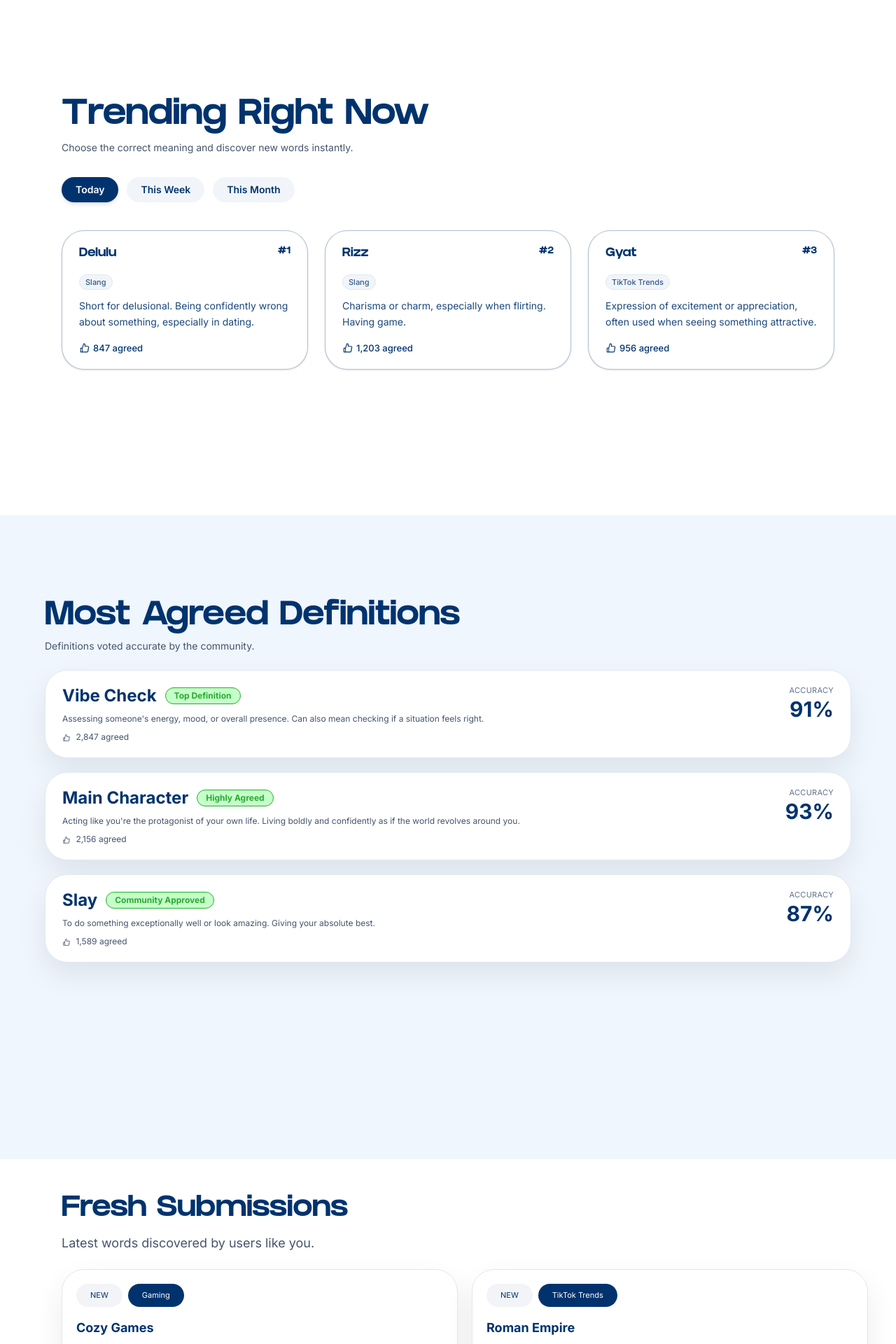
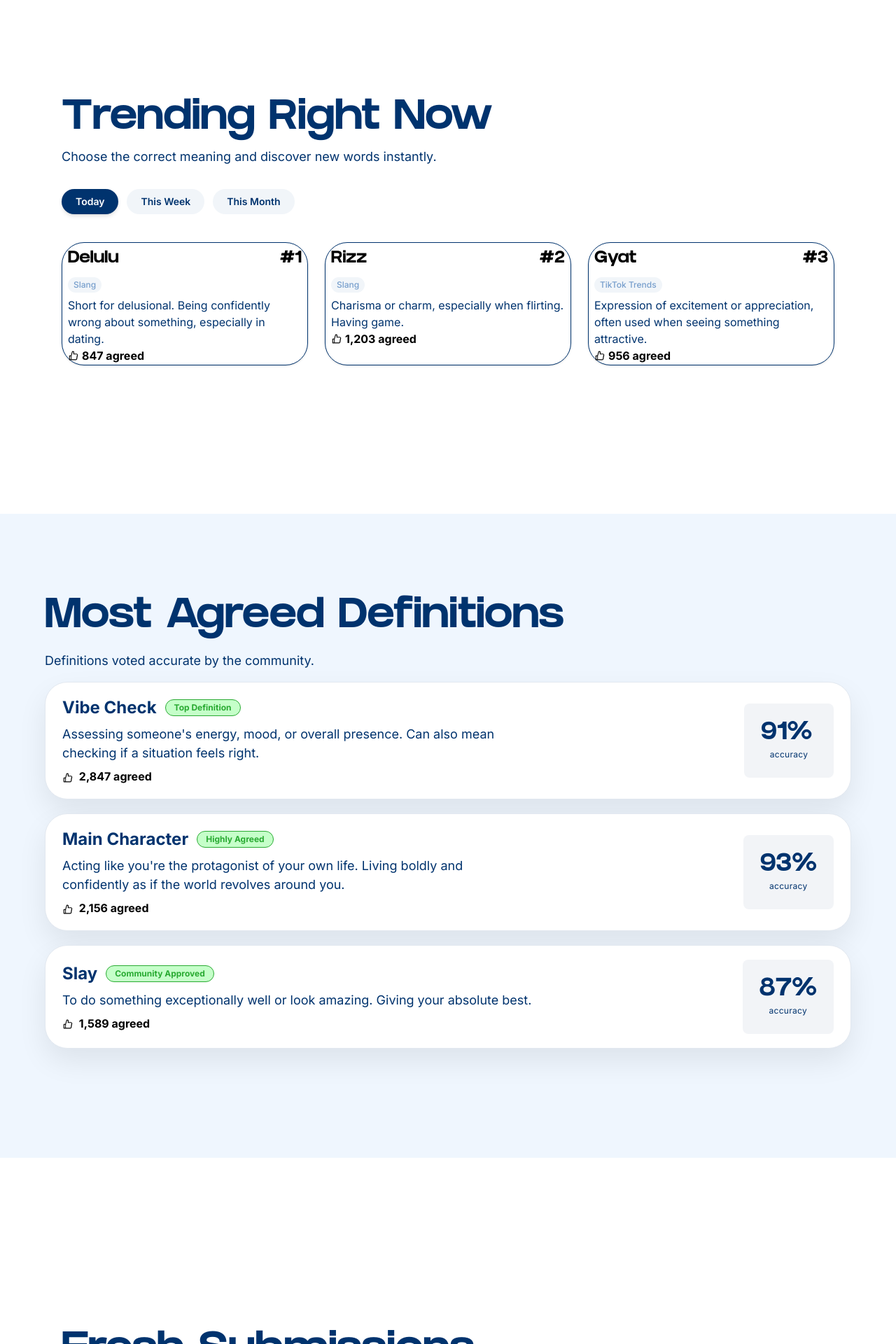
Before and after one commit to Md-Ashik-Mia/TiktokDictionary, a Next.js app: page / in a window 1280 px wide. Shown: the part 880-2800 px from the top of the page at 70% size. Built offline with nearby package versions, Linux system fonts and the light colour scheme.

Commit message:
done all except header

```diff
--- a/app/components/FreshSubmissions.tsx
+++ b/app/components/FreshSubmissions.tsx
@@ -1,13 +1,15 @@
+import { LuClock4 } from "react-icons/lu";
+
 export const FreshSubmissions = () => {
   const words = ["Cozy Games", "Roman Empire", "Gatekeep", "Beige Flag"];
 
   return (
     <div className="min-w-6xl">
-      <h2 className="font-display text-3xl md:text-[2.6rem] text-brand-dark mb-2">
+      <h2 className="font-display font-bold lg:text-6xl md:text-[3.2rem] leading-none text-[#00336E]">
         Fresh Submissions
       </h2>
 
-      <p className="text-[18px] text-slate-600 mb-6">
+      <p className="my-4 font-sans text-lg text-[#00336E]">
         Latest words discovered by users like you.
       </p>
 
@@ -17,8 +19,8 @@ export const FreshSubmissions = () => {
             key={word}
             className="rounded-2xl border border-slate-200 bg-white shadow-card p-5 flex flex-col gap-2"
           >
-            <div className="flex items-center gap-2 text-[11px]">
-              <span className="px-5 py-2 rounded-full bg-[#F2F4F7] text-brand-dark ">
+            <div className="flex items-center gap-2 text-[12px]">
+              <span className="px-5 py-2 rounded-full bg-[#F2F4F7] text-[#769ECC] font-bold ">
                 NEW
               </span>
 
@@ -27,17 +29,17 @@ export const FreshSubmissions = () => {
               </span>
             </div>
 
-            <h3 className="mt-2 font-bold  text-lg text-brand-dark">
+            <h3 className="mt-2 font-bold  text-2xl text-[#00336E]">
               {word}
             </h3>
 
-            <p className="text-xs text-slate-600">
+            <p className="text-lg text-[#00336E]">
               Low-stress video games focused on relaxation, creativity…
             </p>
 
-            <p className="mt-2 text-[11px] text-slate-500">
-              ⏱ Submitted {i * 2 + 2} hours ago
-            </p>
+            <div className="mt-2 text-[12px] text-[#000000] flex items-center gap-1 font-bold">
+              <LuClock4 /><span className="">Submitted {i * 2 + 2} hours ago</span>
+            </div>
           </article>
         ))}
       </div>
--- a/app/components/HeroSection.tsx
+++ b/app/components/HeroSection.tsx
@@ -9,12 +9,12 @@ export const HeroSection = () => {
       <Navbar />
 
       <div className="h-[798px] w-full flex flex-col justify-center items-center">
-        <h1 className="font-display font-bold text-7xl md:text-[3rem] lg:text-[3.6rem] text-brand-dark text-center">
+        <h1 className="font-display font-bold !text-7xl md:text-[3rem]  text-brand-dark text-center">
           Search Any <br className="hidden sm:block" />
           <span>Tiktok Word...</span>
         </h1>
 
-        <p className="mt-4 text-sm md:text-base text-brand-dark/80">
+        <p className="mt-4 text-lg md:text-base text-brand-dark/80">
           Type a trend, phrase, slang you saw online.
         </p>
 
@@ -27,7 +27,7 @@ export const HeroSection = () => {
             <CiSearch className="text-xl text-slate-500" />
           </div>
         </div>
-        <p className="mt-3 text-[11px] text-slate-600">
+        <p className="mt-3 text-[14px] text-slate-600">
           Press <span className="font-semibold">Enter</span> to search
         </p>
       </div>
--- a/app/components/MostAgreed.tsx
+++ b/app/components/MostAgreed.tsx
@@ -31,11 +31,11 @@ export const MostAgreed = () => {
     <div className="min-w-6xl  ">
       <div className="">
         {/* Heading + description */}
-        <h2 className="font-display font-bold text-4xl md:text-[3rem] text-brand-dark">
+        <h2 className="font-display font-bold lg:text-6xl md:text-[3.2rem] leading-none text-[#00336E]">
           Most Agreed Definitions
         </h2>
 
-        <p className="text-sm text-slate-600 mt-1 mb-6">
+        <p className="my-4 font-sans text-lg text-[#00336E]">
           Definitions voted accurate by the community.
         </p>
 
@@ -44,12 +44,12 @@ export const MostAgreed = () => {
           {items.map((item) => (
             <article
               key={item.label}
-              className="w-full rounded-2xl bg-white shadow-card px-6 py-5 border border-slate-200 flex flex-col md:flex-row justify-between gap-4"
+              className="w-full rounded-2xl bg-white shadow-card px-6 py-5 border border-slate-200 flex flex-col md:flex-row justify-between items-center gap-4"
             >
               {/* LEFT */}
               <div className="max-w-2xl">
                 <div className="flex items-center gap-3">
-                  <h3 className="font-bold text-2xl text-brand-dark">
+                  <h3 className="font-bold text-2xl text-[#00336E]">
                     {item.label}
                   </h3>
                   <span className="text-[12px] px-3 py-0.5 rounded-full bg-[#C5FFC9] text-[#29AA32] border
@@ -58,22 +58,23 @@ export const MostAgreed = () => {
                   </span>
                 </div>
 
-                <p className="mt-2 text-[12px] text-slate-600 ">
+                <p className="mt-2 text-[18px] text-[#00336E]">
                   {item.description}
                 </p>
 
-                <p className="mt-2 text-[12px] text-slate-600">
+                <p className="mt-2 text-[16px] text-[#000000] font-bold">
                   <AiOutlineLike className="inline mr-1" /> {item.votes.toLocaleString()} agreed
                 </p>
               </div>
 
               {/* RIGHT */}
-              <div className="flex flex-col items-end min-w-[100px]">
-                <span className="text-[11px] uppercase text-slate-500 tracking-wide">
+              <div className="flex flex-col  min-w-[128px] min-h-[104px] bg-[#F2F4F7] p-6 rounded-lg">
+
+                <span className="font-display text-4xl font-bold text-[#00336E]">
+                  {item.accuracy}%
+                </span>
+                <span className="text-[12px]  text-center  tracking-wide">
                   accuracy
-                </span>
-                <span className="text-3xl font-bold text-brand-dark">
-                  {item.accuracy}%
                 </span>
               </div>
             </article>
--- a/app/components/TrendingSection.tsx
+++ b/app/components/TrendingSection.tsx
@@ -79,11 +79,11 @@ export const TrendingSection = () => {
   return (
     <div className="w-full">
       {/* Heading + description (LEFT aligned) */}
-      <h2 className="font-display font-bold text-[2.8rem] md:text-[3.2rem] leading-none text-brand-dark">
+      <h2 className="font-display font-bold lg:text-6xl md:text-[3.2rem] leading-none text-[#00336E]">
         Trending Right Now
       </h2>
 
-      <p className="mt-2 font-sans text-sm text-slate-600">
+      <p className="mt-2 font-sans text-lg text-[#00336E]">
         Choose the correct meaning and discover new words instantly.
       </p>
 
@@ -95,8 +95,8 @@ export const TrendingSection = () => {
             onClick={() => setActiveTab(tab.key)}
             className={`px-5 py-2 rounded-full text-sm font-semibold transition-all ${
               activeTab === tab.key
-                ? "bg-brand-dark text-white shadow-md"
-                : "bg-slate-100 text-brand-dark hover:bg-slate-200"
+                ? "bg-[#00336E] text-white shadow-md"
+                : "bg-slate-100 text-[#00336E] hover:bg-slate-200"
             }`}
           >
             {tab.label}
@@ -109,32 +109,32 @@ export const TrendingSection = () => {
         {filteredData.map((item) => (
           <article
             key={item.word}
-            className="w-full rounded-2xl border border-brand-dark/30 bg-white px-6 py-5 shadow-sm hover:shadow-md transition-all"
+            className=" h-44 rounded-2xl p-2 border border-[#00336E] bg-white  shadow-sm hover:shadow-md transition-all"
           >
             {/* word + rank */}
-            <header className="mb-3 flex items-start justify-between">
-              <h3 className="font-display text-[1.1rem] font-semibold text-brand-dark capitalize">
+            <header className=" flex items-start justify-between mb-1.5">
+              <h3 className="font-display lg:text-2xl font-semibold text-[#000000] capitalize">
                 {item.word}
               </h3>
-              <span className="text-sm font-display font-bold text-brand-dark">
+              <span className="text-2xl font-display font-bold text-[#000000]">
                 #{item.rank}
               </span>
             </header>
 
             {/* category pill */}
-            <span className="inline-block rounded-full border border-slate-200 bg-slate-100 px-2 py-0.5 text-[11px] font-medium text-brand-dark/80">
+            <span className="inline-block mb-1.5 rounded-full  px-2 py-0.5  bg-slate-100  text-[12px] font-medium text-[#769ECC]">
               {item.category}
             </span>
 
             {/* definition */}
-            <p className="mt-3 text-sm leading-relaxed text-brand-dark/90">
+            <p className=" text-[16px]  text-[#00336E]">
               {item.definition}
             </p>
 
             {/* likes */}
-            <footer className="mt-4 flex items-center gap-1 text-brand-dark">
-              <AiOutlineLike className="text-[16px]" />
-              <span className="text-[13px] font-medium">
+            <footer className=" font-bold flex items-center gap-1 text-[#000000]">
+              <AiOutlineLike className="text-[16px] font-bold " />
+              <span className="text-[16px] font-bold">
                 {item.likes.toLocaleString()} agreed
               </span>
             </footer>
--- a/app/globals.css
+++ b/app/globals.css
@@ -36,10 +36,9 @@ body {
 
 /* Hero background gradient */
 .hero-gradient {
-  background: radial-gradient(
-    circle at top left,
+  background: linear-gradient(
+    to bottom right,
     #90c0f8 0,
-    #62a2ec 45%,
     #62a2ec 100%
   );
 }
--- a/app/page.tsx
+++ b/app/page.tsx
@@ -25,11 +25,11 @@ export default function HomePage() {
       </section>
       </div>
 
-      <section className="max-w-6xl min-h-screen mx-auto px-6 py-12">
+      <section className="max-w-6xl min-h-screen mx-auto px-6 py-12 mt-50">
         <FreshSubmissions />
       </section>
       <ExploreCategories />
-      <section className="max-w-6xl min-h-screen mx-auto">
+      <section className="max-w-6xl min-h-screen mx-auto ">
         <WhyExists />
       </section>
       <SubmitCTA />
```
Also changed, not shown: app/components/ExploreCategories.tsx (+7 -7 lines), app/components/WhyExists.tsx (+12 -12 lines), app/components/ashi.tsx (deleted).
